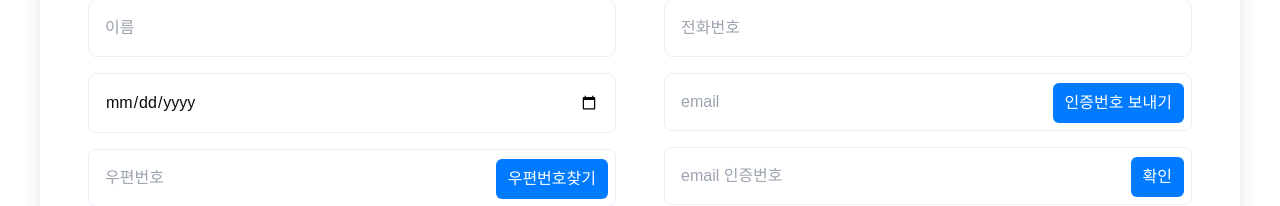
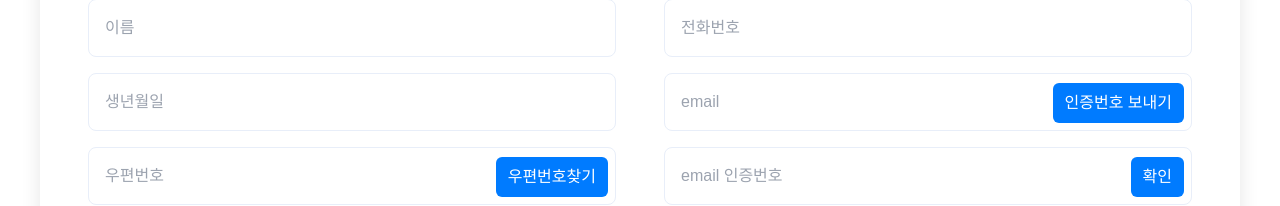
Before and after one commit to woorifisa-projects-3rd/MSA-FE, a Next.js app: page /signup in a window 1280 px wide. Shown: the part 229-435 px from the top of the page. Built offline with nearby package versions, Linux system fonts and the light colour scheme.

Commit message:
feat: 생년월일 포맷 수정

```diff
--- a/app/(no-sidebar)/(auth)/signup/page.js
+++ b/app/(no-sidebar)/(auth)/signup/page.js
@@ -199,11 +199,13 @@ export default function Signup() {
               </div>
 
               <div className={styles.inputGroup}>
-                <input type="date"
+                <input type="text"
                 name="birthDate"
                 placeholder="생년월일"
                 value={formData.birthDate}
                 onChange={handleChange}
+                onFocus={(e) => (e.target.type = "date")}
+                onBlur={(e) => (e.target.type = "text")}
                  />
                  {formErrors.birthDate && (
                   <p className={styles.error}>{formErrors.birthDate}</p>
```
